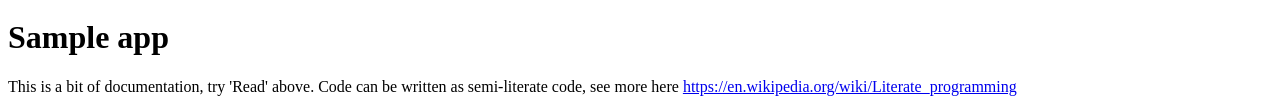
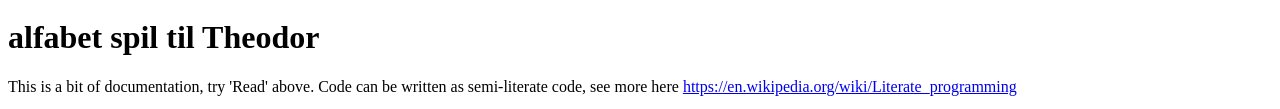
Before and after one commit to KodeKunstner/alphabet-game, a plain HTML site: page index.html in a window 1280 px wide. Shown: the part 322-431 px from the top of the page. Drawn offline with Linux system fonts and the light colour scheme; a script that the page names is missing.

Commit message:
Commit index.html via https://appedit.solsort.com/?Edit/js/gh/KodeKunstner/alphabet-game.

```diff
--- a/index.html
+++ b/index.html
@@ -15,7 +15,7 @@
     <p><img src=https://raw.githubusercontent.com/KodeKunstner/alphabet-game/master/icon.png width=96 height=96 align=right></p>
 <p><a href="https://github.com/KodeKunstner/alphabet-game"><img src="https://img.shields.io/badge/github-KodeKunstner/alphabet-game-blue.svg" alt="github" /></a>
 <a href="https://codeclimate.com/github/KodeKunstner/alphabet-game"><img src="https://img.shields.io/codeclimate/github/KodeKunstner/alphabet-game.svg" alt="codeclimate" /></a></p>
-<h1 id="sampleapp">Sample app</h1>
+<h1 id="alfabetspiltiltheodor">alfabet spil til Theodor</h1>
 <p>This is a bit of documentation, try 'Read' above. Code can be written as semi-literate code, see more here <a href="https://en.wikipedia.org/wiki/Literate_programming">https://en.wikipedia.org/wiki/Literate_programming</a></p>
 <pre><code>module.meta = {
   id: 'alphabet-game',
```
